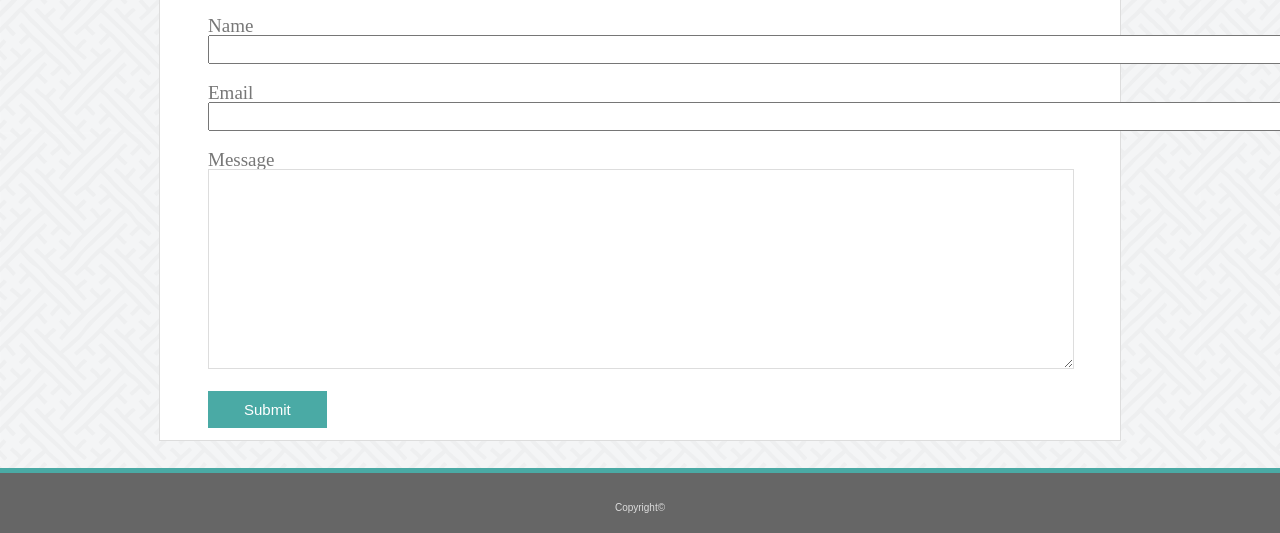
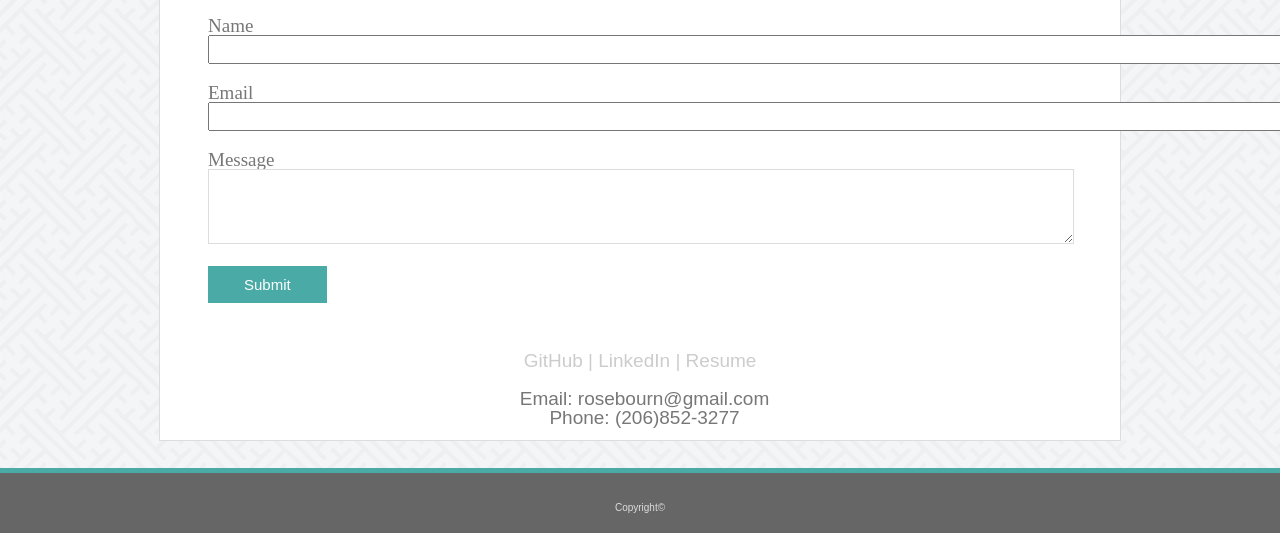
Before and after one commit to rosebourn/Responsive-Portfolio, a plain HTML site: page contact.html in a window 1280 px wide. Shown: the part 267-800 px from the top of the page. Drawn offline with Linux system fonts and the light colour scheme.

Commit message:
updated projects

```diff
--- a/assets/css/style.css
+++ b/assets/css/style.css
@@ -130,7 +130,7 @@ footer {
 
 textarea {
     width: 95%;
-    height: 200px;
+    height: 75px;
     padding: 15px 22px;
     box-sizing: border-box;
     border-color: #dddddd;
@@ -160,12 +160,32 @@ p {
     border: 1px solid #dddddd;
 }
 
+.links {
+    text-align: center;
+    list-style-type: none;
+    padding-right: 7px;
+    padding-left: 7px;
+    font-family: 'Arial', 'Helvetica Neue', Helvetica, sans-serif;
+}
+
+ul.links li {
+    display: inline;
+}
+
+.email {
+    text-align: center;
+}
+
 form {
     margin-left: 48px;
 }
 
 input[type=text] {
     padding: 5px;
+}
+
+.card-title {
+    color: white;
 }
 
 hr {
--- a/contact.html
+++ b/contact.html
@@ -1,5 +1,6 @@
 <!DOCTYPE html>
 <html lang="en">
+
 <head>
     <meta charset="UTF-8">
     <meta name="viewport" content="width=device-width, initial-scale=1.0">
@@ -8,6 +9,7 @@
     <link rel="stylesheet" type="text/css" href="./assets/css/style.css">
     <title>Responsive Portfolio</title>
 </head>
+
 <body>
     <header class="site-header">
         <h2>Miana Kassis</h2>
@@ -43,10 +45,25 @@
                 <br>
                 <input type="submit" value="Submit">
             </form>
+            <br>
+            <br>
+
+            <ul class="links">
+                <li><a href="https://github.com/rosebourn" target="_blank">GitHub |</a></li>
+                <li><a href="https://www.linkedin.com/in/mianakassis?trk=people-guest_profile-result-card_result-card_full-click" target="_blank">LinkedIn |</a></li>
+                <li><a href="#">Resume</a></li>
+            </ul>
+            <br>
+                <div class="email">
+                <p>Email: rosebourn@gmail.com</p>
+                <p>Phone: (206)852-3277</p>
+            </div>
+
         </div>
     </section>
     <div class="footer">
         <footer>Copyright©</footer>
     </div>
 </body>
+
 </html>
```
Also changed, not shown: portfolio.html (+14 -8 lines). Lines whose indentation alone changed are shown as unchanged.
